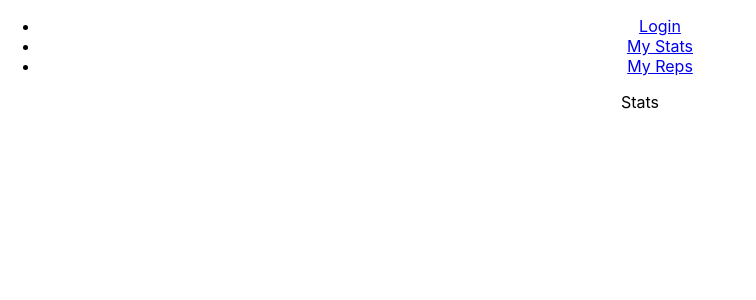
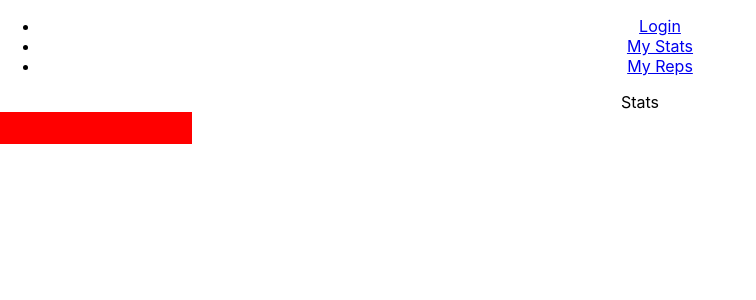
Before and after one commit to sjscotton/Capstone-iVote-React, a React (Create React App) app: page /stats in a window 1280 px wide. Shown: the top 300 px of the page, without its empty margins (0-756 px from the left). Built offline with nearby package versions, Linux system fonts and the light colour scheme.

Commit message:
added generate component function to display voted/missed elections

```diff
--- a/src/components/AppRouter.js
+++ b/src/components/AppRouter.js
@@ -52,6 +52,7 @@ class AppRouter extends Component {
               // component={Library}
               render={(props) =>
                 <Stats
+                  votingHistory={this.state.votingHistory}
                 />}
             />
             <Route
--- /dev/null
+++ b/src/components/Stats.css
@@ -0,0 +1,20 @@
+.election-date {
+  width: 2rem;
+  height: 2rem;
+}
+
+.voted {
+  background-color: green;
+}
+
+.missed {
+  background-color: red;
+}
+
+.flex-container {
+  display: flex;
+  flex-wrap: wrap;
+  flex-direction: row;
+  text-align: center;
+
+}
--- a/src/components/Stats.js
+++ b/src/components/Stats.js
@@ -1,10 +1,29 @@
 import React, { Component } from 'react';
 
+import './Stats.css'
+
+const ElectionDates = ['2017-08-01', '2017-11-07', '2018-02-13', '2018-08-07', '2018-11-06', '2019-02-12',];
+
 class Stats extends Component {
+
+  generateVotingBoxes(votingDates) {
+    return ElectionDates.map((date) => {
+      const style = votingDates.includes(date) ? "election-date voted" : "election-date missed";
+      return (
+        <div className={style}></div>
+      )
+
+    })
+  }
   render() {
     return (
       <div>
         Stats
+        {this.props.votingHistory}
+        <div className="flex-container">
+
+          {this.generateVotingBoxes(this.props.votingHistory)}
+        </div>
       </div>
     )
   }
```
